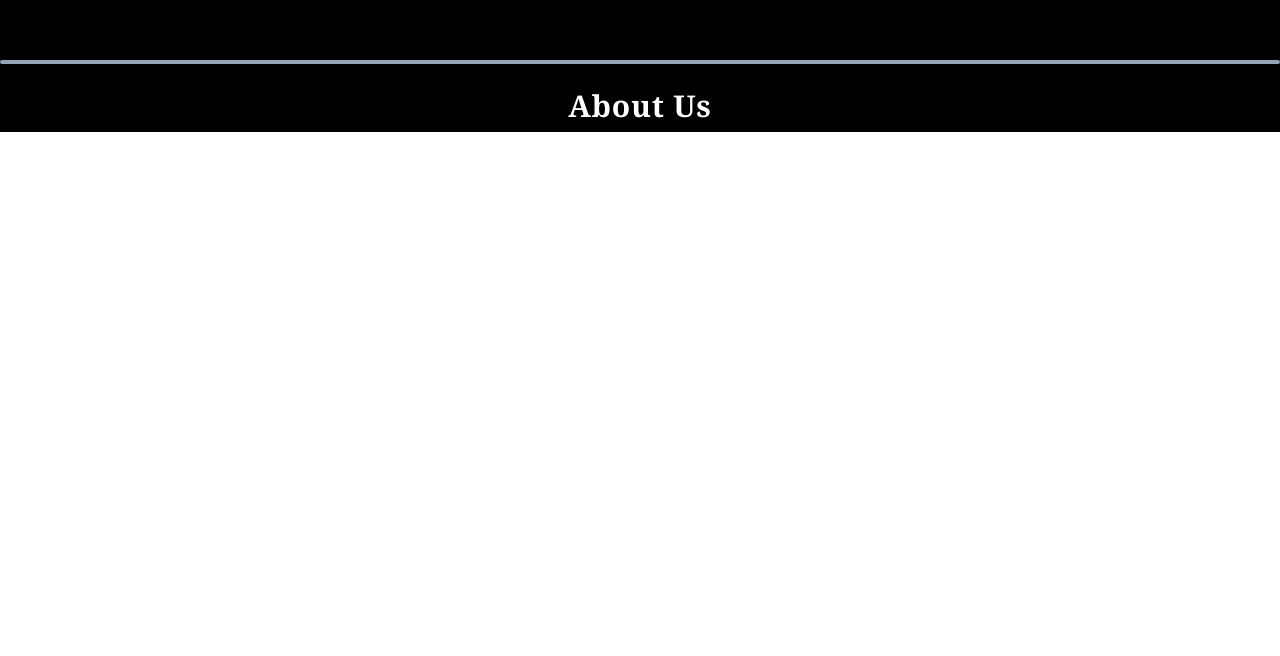
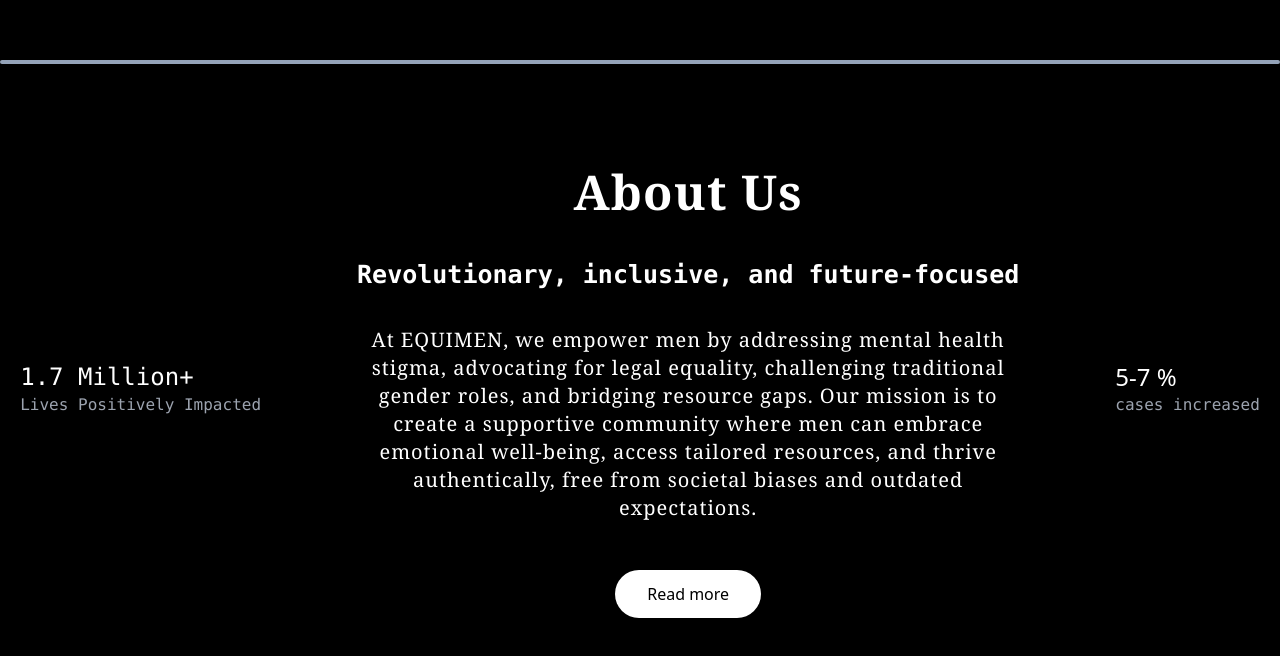
Before and after one commit to KrishivDawra/EquiMan, a React (Vite) app: page / in a window 1280 px wide. Shown: the part 1580-2236 px from the top of the page. Before the commit the page ends 1712 px from the top, so only its background shows below. Built offline with nearby package versions, Linux system fonts and the light colour scheme.

Commit message:
about us

```diff
--- a/src/About.jsx
+++ b/src/About.jsx
@@ -1,13 +1,10 @@
 import React from 'react'
 import Header from './components/Header'
+
 const About = () => {
   return (
-
-    <div className='bg-white'>
-      <div >
-        <Header/>
-      </div>
-
+    <div>
+      <Header/>
     </div>
   )
 }
--- a/src/BlogPROP.jsx
+++ b/src/BlogPROP.jsx
@@ -17,6 +17,8 @@
   <div className="absolute inset-0 bg-blue-500 text-white flex items-center justify-center transition-transform duration-500 transform translate-y-full group-hover:translate-y-0">
     <h1 className="text-xl font-bold">More Information</h1>
   </div>
+
+
 </div>
 
   )
--- a/src/components/Body.jsx
+++ b/src/components/Body.jsx
@@ -36,10 +36,38 @@
 
         </div>
 
-      <div className='flex justify-center mt-4'>
-        <div className='text-white m-2 font-bold font-serif text-3xl  w-30 rounded-md antialiased tracking-wide  bg-black'  >
-          <h1>About Us</h1>
+      <div className='flex justify-center items-center px-14 mt-24 gap-x-24 pb-24'>
+
+        <div className='flex justify-left items-left flex-col'>
+          <h1 className='text-white text-2xl'><pre>1.7 Million+</pre></h1>
+          <h1 className='text-gray-400'><pre>Lives Positively Impacted</pre></h1>
         </div>
+
+        <div className='flex flex-col justify-center items-center gap-8'>
+          <div className='text-white m-2 font-bold font-serif text-5xl  w-30 rounded-md antialiased tracking-wide  bg-black'  >
+            <h1>About Us</h1>
+          </div>
+
+          <div >
+            <h1 className='text-white text-[25px] font-extrabold font-serif'><pre>Revolutionary, inclusive, and future-focused</pre></h1>
+          </div>
+
+
+          <p className='text-white  text-xl font-serif text-center tracking-wider '>At EQUIMEN, we empower men by addressing mental health stigma, advocating for legal equality, challenging traditional gender roles, and bridging resource gaps. Our mission is to create a supportive community where men can embrace emotional well-being, access tailored resources, and thrive authentically, free from societal biases and outdated expectations.</p>
+
+          <div className='pt-4'>
+            <button className=' px-8 py-3 bg-white rounded-3xl'>Read more</button>
+          </div>
+
+
+        </div>
+
+        <div className='flex justify-left items-left flex-col'>
+          <h1 className='text-white text-2xl'>5-7 %</h1>
+          <h1 className='text-gray-400'><pre>cases increased</pre></h1>
+        </div>
+
+
       </div>
       <div >
 
```
